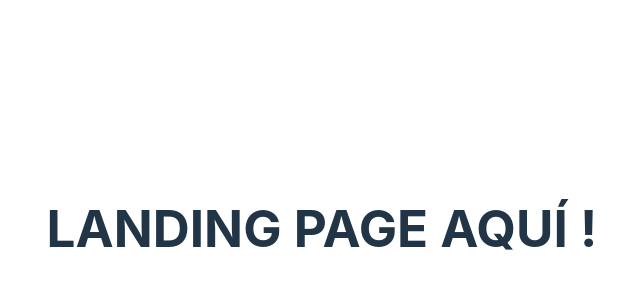
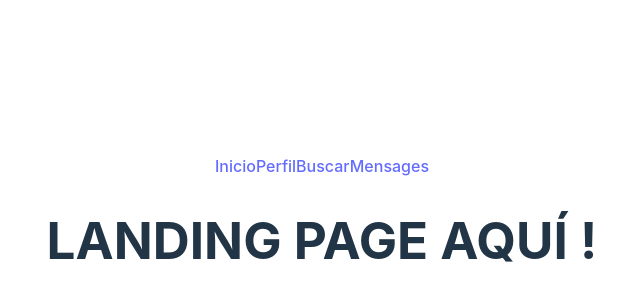
Before and after one commit to Izanalgit/React-Client_Module, a React (Vite) app: page / in a window 1280 px wide. Shown: the part 172-472 px from the top of the page, without its empty margins (318-958 px from the left). Built offline with nearby package versions, Linux system fonts and the light colour scheme.

Commit message:
feat : navegation bar component

```diff
--- /dev/null
+++ b/src/components/NavBar.jsx
@@ -0,0 +1,16 @@
+import {Link} from 'react-router-dom';
+
+// import '../css/NavBar.css'  ->   className={'butNav glow'}
+
+const NavBar = () => {
+    return(
+        <nav>
+            <Link to="/" >Inicio</Link>
+            <Link to="/profile" >Perfil</Link>
+            <Link to="/contacts" >Buscar</Link>
+            <Link to="/chat" >Mensages</Link>
+        </nav>
+    );
+}
+
+export default NavBar;
--- a/src/routes/AppRoutes.jsx
+++ b/src/routes/AppRoutes.jsx
@@ -1,13 +1,13 @@
 import { BrowserRouter as Router, Route, Routes } from "react-router-dom";
 
-// import NavBar from "../components/NavBar";
+import NavBar from "../components/NavBar";
 import Home from "../pages/Home.jsx";
 
 const AppRoutes = () =>{
     return(
         <Router>
         <>
-            {/* <NavBar /> */}
+            <NavBar />
             <Routes>
                 <Route path="/" element={<Home />} />
             </Routes>
```
